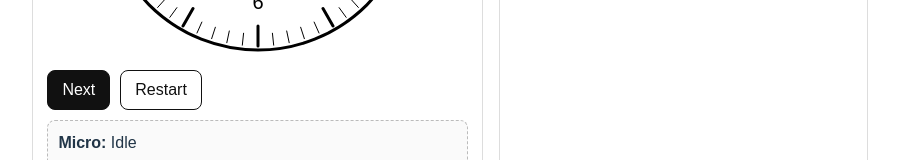
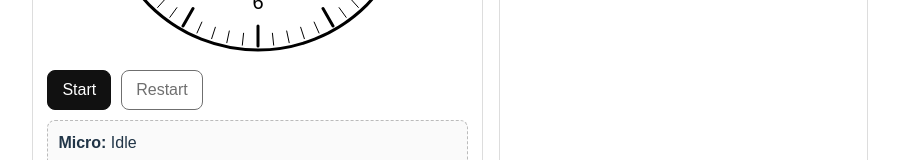
Before and after one commit to sonhai1710/analog-clock-speech, a React (Vite) app in the folder client/: page / in a window 1280 px wide. Shown: the part 483-643 px from the top of the page, without its empty margins (206-1105 px from the left). Built offline with nearby package versions, Linux system fonts and the light colour scheme.

Commit message:
sửa listen

```diff
--- a/client/src/App.jsx
+++ b/client/src/App.jsx
@@ -30,15 +30,6 @@ export default function App() {
 
   const SpeechRecognition = useMemo(() => getSpeechRecognition(), []);
 
-  const handleStart = () => {
-    setStarted(true);
-    setRows([]);          // reset report theo yêu cầu
-    setAiResult(null);
-    setTranscript("");
-    const t = randomTime5MinStep();
-    setTime(t);
-  };
-
   const runCheckWithAI = async (targetTime, transcriptText) => {
     const res = await fetch("/api/check-time", {
       method: "POST",
@@ -48,20 +39,47 @@ export default function App() {
     return res.json();
   };
 
-  const startListeningAndCheck = async (target) => {
+  const startListeningAndCheck = async () => {
     if (!SpeechRecognition) {
       alert("Trình duyệt chưa hỗ trợ SpeechRecognition. Hãy dùng Chrome desktop.");
       return;
     }
 
-    setListening(true);
-    setTranscript("");
-    setAiResult(null);
+    const target = randomTime5MinStep();
+
+    setTime(target);
 
     const rec = new SpeechRecognition();
     rec.lang = "vi-VN";
     rec.interimResults = false;
     rec.maxAlternatives = 1;
+
+    const TIMEOUT = 5000; // 10 giây timeout
+
+    let timeoutId;
+
+    rec.onstart = () => {
+      // Thiết lập timeout khi bắt đầu nhận diện giọng nói
+      timeoutId = setTimeout(() => {
+        const text = ""; // Không có transcript
+        setTranscript(text);
+        setAiResult("");
+
+        const targetTime = formatTime(target);
+        setRows((prev) => [
+          {
+            id: crypto.randomUUID(),
+            targetTime,
+            transcript: "-",
+            isCorrect: false,
+            spokenTime: "-",
+            confidence: "-"
+          },
+          ...prev
+        ]);
+
+      }, TIMEOUT);
+    };
 
     rec.onresult = async (event) => {
       const text = event.results?.[0]?.[0]?.transcript || "";
@@ -105,16 +123,22 @@ export default function App() {
 
     rec.onend = () => {
       // Nếu user im lặng, rec có thể tự end mà chưa có result
-      setListening(false);
+      startListeningAndCheck();
     };
 
     rec.start();
   };
 
-  const handleNext = async () => {
-    const t = randomTime5MinStep();
-    setTime(t);
-    await startListeningAndCheck(t);
+  const handleStart = async () => {
+    setRows([]);
+    setAiResult(null);
+    setListening(true);
+    setTranscript("");
+    startListeningAndCheck();
+  };
+
+  const handleStop = () => {
+    setListening(false);
   };
 
   return (
@@ -129,11 +153,11 @@ export default function App() {
             </div>
 
             <div className="actions">
-              <button className="btn" onClick={handleNext} disabled={listening}>
-                {listening ? "Đang nghe..." : "Next"}
+              <button className="btn" onClick={handleStart} disabled={listening}>
+                {listening ? "Đang nghe..." : "Start"}
               </button>
 
-              <button className="btn secondary" onClick={handleStart} disabled={listening}>
+              <button className="btn secondary" onClick={handleStop} disabled={!listening}>
                 Restart
               </button>
             </div>
```
